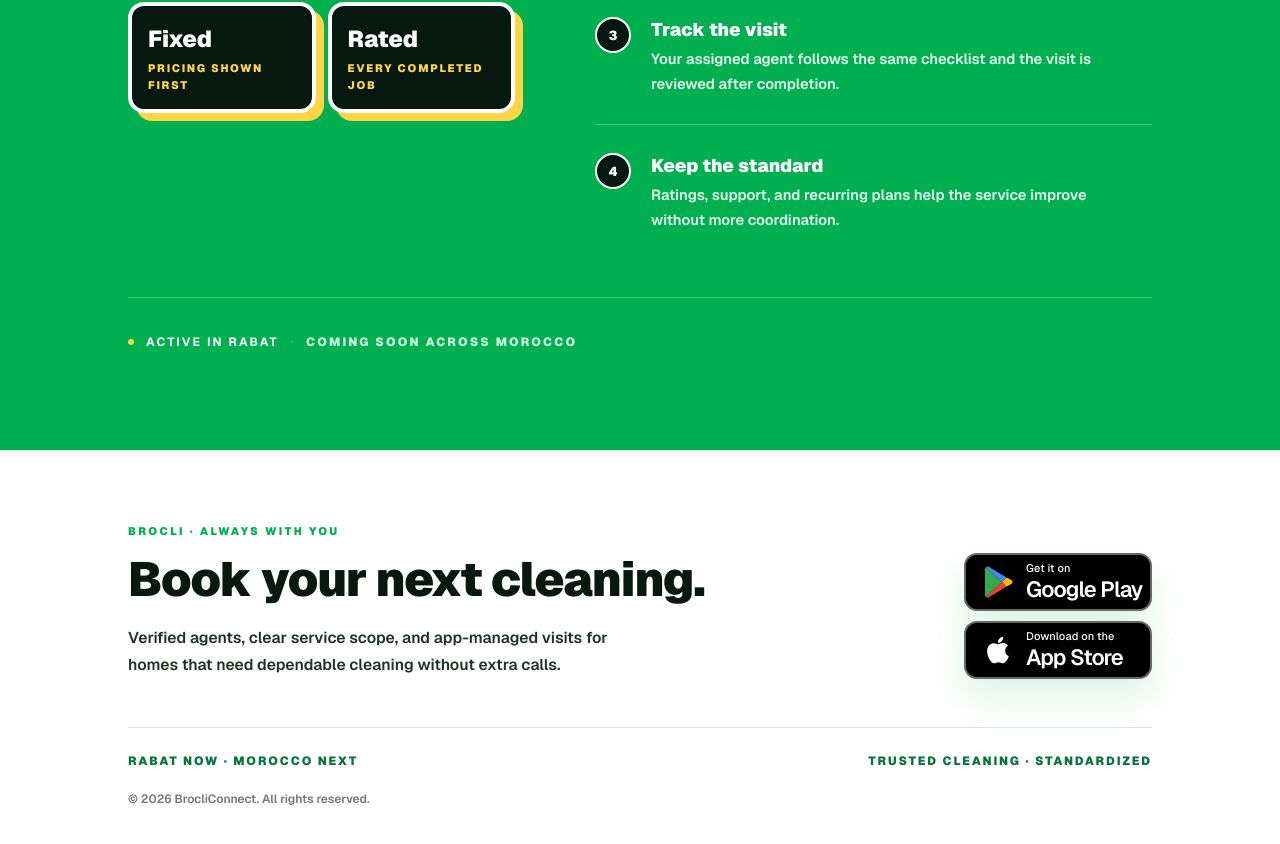
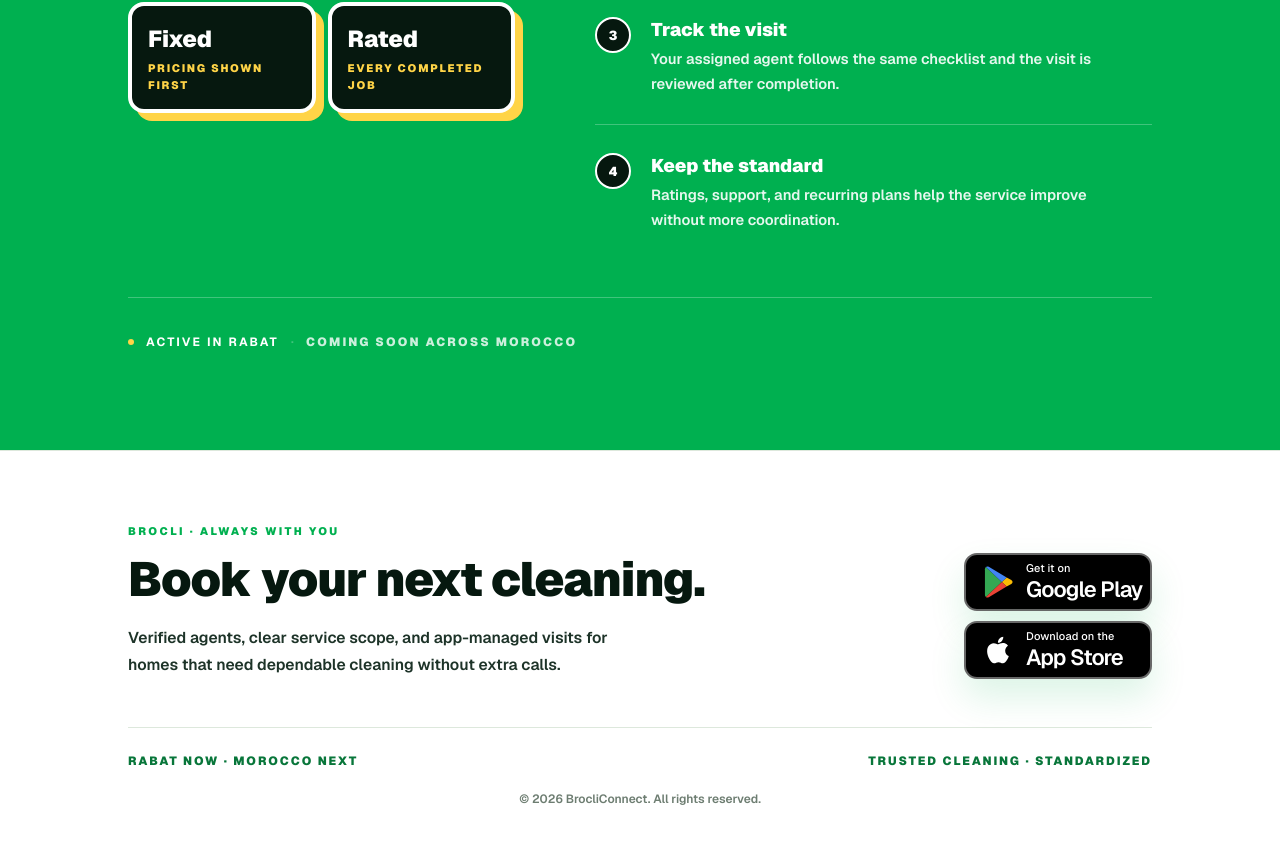
Before and after one commit to Mohvmedel/Brocli-landing-page, a Next.js app: page / in a window 1280 px wide. Shown: the part 3811-4655 px from the top of the page. Built offline with nearby package versions, Linux system fonts and the light colour scheme; no server answers.

Commit message:
Center footer copyright

```diff
--- a/app/components/FinalCta.jsx
+++ b/app/components/FinalCta.jsx
@@ -33,7 +33,7 @@ export default function FinalCta() {
           <p>{t.final.right}</p>
         </div>
 
-        <p className="mt-5 text-[12px] font-semibold text-[#6D7D71]">
+        <p className="mt-5 text-center text-[12px] font-semibold text-[#6D7D71]">
           © {year} BrocliConnect. All rights reserved.
         </p>
       </div>
```
